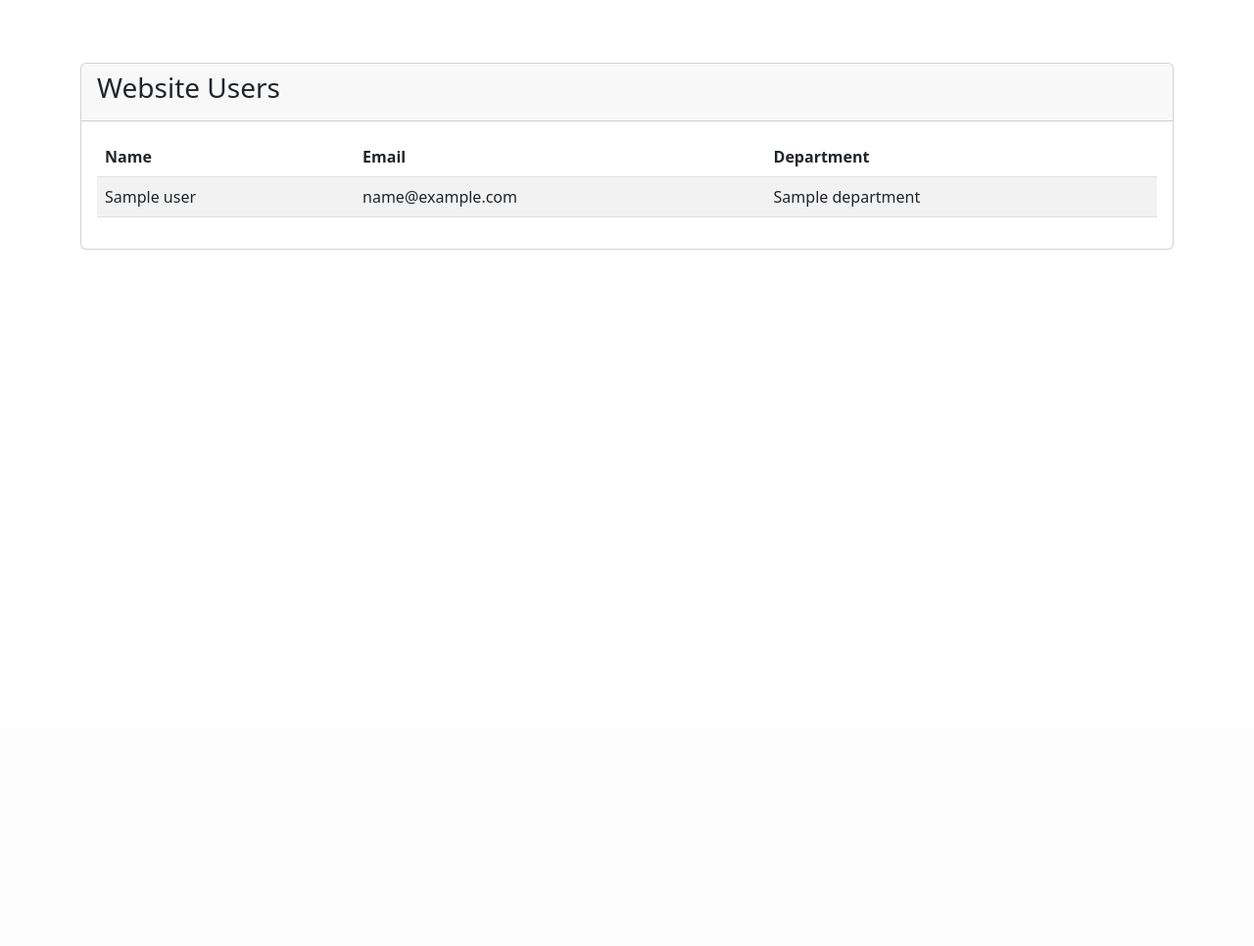
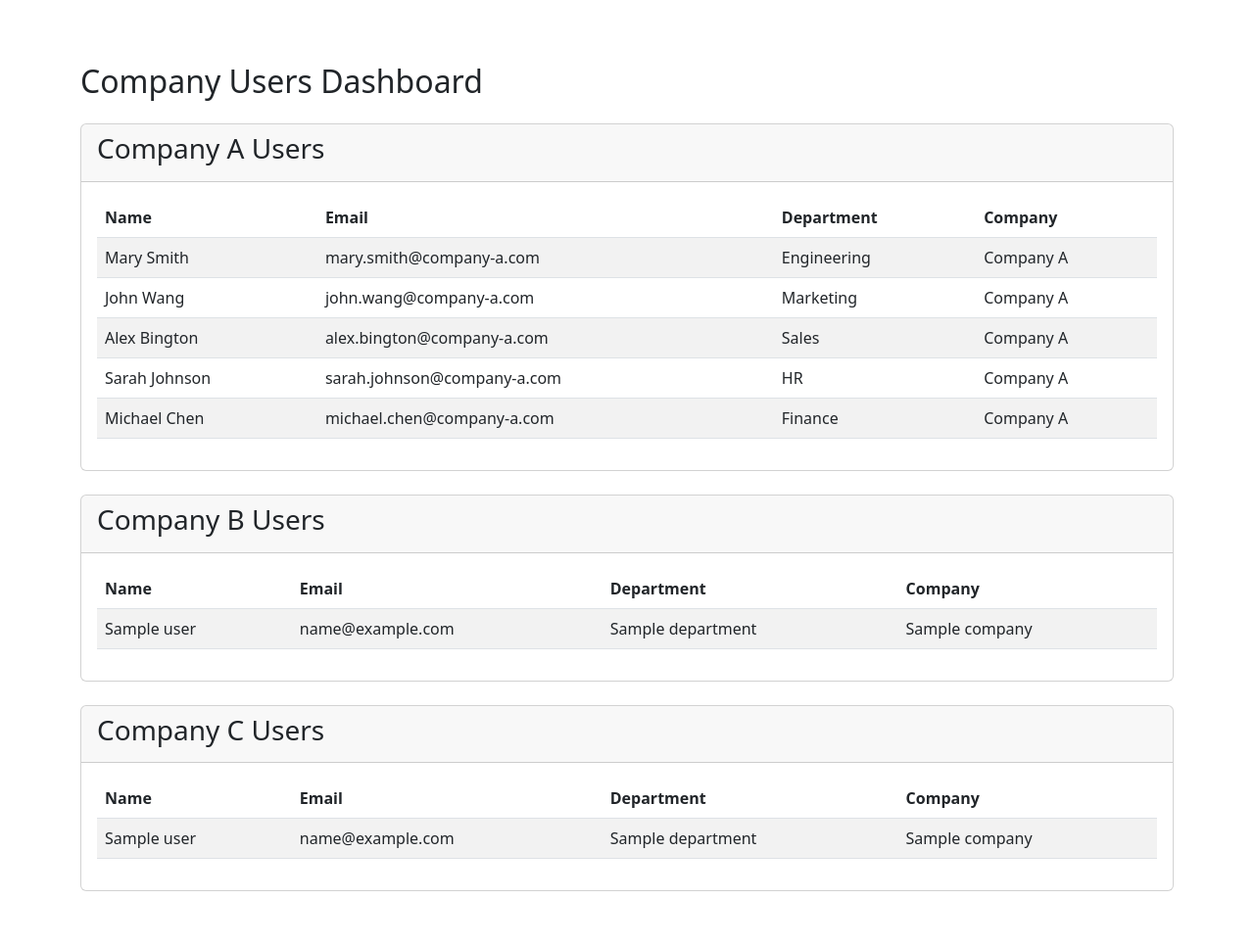
Before and after one commit to Sandyhub007/companyewebsite2, a Flask app: template templates/admin_dashboard.html in a window 1280 px wide. Shown: the part 56-1022 px from the top of the page at 98% size. Before the commit the page ends 311 px from the top, so only its background shows below. Run offline with Flask 3, Linux system fonts and the light colour scheme; the template is opened without the code that fills it: values that come from a table or form of the project are taken from there, most other values are stand-ins (such as "Sample title", 1, 10 or a date in 2020).

Commit message:
Added multi-company user list system with CURL integration

```diff
--- a/app.py
+++ b/app.py
@@ -1,9 +1,11 @@
-from flask import Flask, render_template, request, redirect, url_for, flash, session
+from flask import Flask, render_template, request, redirect, url_for, flash, session, jsonify
 from flask_login import LoginManager, UserMixin, login_user, login_required, logout_user, current_user
 from werkzeug.security import generate_password_hash, check_password_hash
 from whitenoise import WhiteNoise
+from flask_sqlalchemy import SQLAlchemy
 import os
 from dotenv import load_dotenv
+import requests
 
 # Load environment variables
 load_dotenv()
@@ -11,11 +13,36 @@ load_dotenv()
 app = Flask(__name__)
 app.wsgi_app = WhiteNoise(app.wsgi_app, root='static/')
 app.secret_key = os.getenv('SECRET_KEY', os.urandom(24))
+
+# Database configuration
+app.config['SQLALCHEMY_DATABASE_URI'] = os.getenv('DATABASE_URL', 'sqlite:///company_a.db')
+app.config['SQLALCHEMY_TRACK_MODIFICATIONS'] = False
+db = SQLAlchemy(app)
+
+# Company configuration
+COMPANY_NAME = "Company A"
+COMPANY_B_URL = os.getenv('COMPANY_B_URL', 'http://company-b.example.com')
+COMPANY_C_URL = os.getenv('COMPANY_C_URL', 'http://company-c.example.com')
+
+# User model for database
+class CompanyUser(db.Model):
+    id = db.Column(db.Integer, primary_key=True)
+    name = db.Column(db.String(100), nullable=False)
+    email = db.Column(db.String(120), unique=True, nullable=False)
+    department = db.Column(db.String(50), nullable=False)
+    company = db.Column(db.String(50), nullable=False)
+
+# Admin user model
+class User(UserMixin):
+    def __init__(self, user_id):
+        self.id = user_id
+
+# Initialize login manager
 login_manager = LoginManager()
 login_manager.init_app(app)
 login_manager.login_view = 'login'
 
-# Mock user database
+# Mock admin database
 users = {
     os.getenv('ADMIN_USERNAME', 'admin'): {
         'password': generate_password_hash(os.getenv('ADMIN_PASSWORD', 'admin123')),
@@ -23,24 +50,30 @@ users = {
     }
 }
 
-# Mock website users list
-website_users = [
-    {'name': 'Mary Smith', 'email': 'mary.smith@company.com', 'department': 'Engineering'},
-    {'name': 'John Wang', 'email': 'john.wang@company.com', 'department': 'Marketing'},
-    {'name': 'Alex Bington', 'email': 'alex.bington@company.com', 'department': 'Sales'},
-    {'name': 'Sarah Johnson', 'email': 'sarah.johnson@company.com', 'department': 'HR'},
-    {'name': 'Michael Chen', 'email': 'michael.chen@company.com', 'department': 'Finance'}
-]
-
-class User(UserMixin):
-    def __init__(self, user_id):
-        self.id = user_id
-
 @login_manager.user_loader
 def load_user(user_id):
     if user_id in users:
         return User(user_id)
     return None
+
+# Initialize database with sample data
+def init_db():
+    with app.app_context():
+        db.create_all()
+        # Add sample users if database is empty
+        if CompanyUser.query.count() == 0:
+            sample_users = [
+                CompanyUser(name='Mary Smith', email='mary.smith@company-a.com', department='Engineering', company='Company A'),
+                CompanyUser(name='John Wang', email='john.wang@company-a.com', department='Marketing', company='Company A'),
+                CompanyUser(name='Alex Bington', email='alex.bington@company-a.com', department='Sales', company='Company A'),
+                CompanyUser(name='Sarah Johnson', email='sarah.johnson@company-a.com', department='HR', company='Company A'),
+                CompanyUser(name='Michael Chen', email='michael.chen@company-a.com', department='Finance', company='Company A')
+            ]
+            db.session.add_all(sample_users)
+            db.session.commit()
+
+# Initialize database
+init_db()
 
 @app.route('/')
 def home():
@@ -76,7 +109,38 @@ def admin_dashboard():
     if current_user.id != os.getenv('ADMIN_USERNAME', 'admin'):
         flash('Access denied', 'error')
         return redirect(url_for('home'))
-    return render_template('admin_dashboard.html', users=website_users)
+
+    # Get local users
+    local_users = CompanyUser.query.filter_by(company=COMPANY_NAME).all()
+
+    # Get users from other companies using CURL (requests)
+    try:
+        company_b_users = requests.get(f"{COMPANY_B_URL}/api/users").json()
+    except:
+        company_b_users = []
+        flash('Could not fetch users from Company B', 'error')
+
+    try:
+        company_c_users = requests.get(f"{COMPANY_C_URL}/api/users").json()
+    except:
+        company_c_users = []
+        flash('Could not fetch users from Company C', 'error')
+
+    return render_template('admin_dashboard.html',
+                         local_users=local_users,
+                         company_b_users=company_b_users,
+                         company_c_users=company_c_users)
+
+@app.route('/api/users')
+def get_users():
+    """API endpoint to get users from this company"""
+    users = CompanyUser.query.filter_by(company=COMPANY_NAME).all()
+    return jsonify([{
+        'name': user.name,
+        'email': user.email,
+        'department': user.department,
+        'company': user.company
+    } for user in users])
 
 @app.route('/logout')
 @login_required
--- a/requirements.txt
+++ b/requirements.txt
@@ -4,3 +4,5 @@ Werkzeug==3.0.1
 python-dotenv==1.0.1
 gunicorn==21.2.0
 whitenoise==6.6.0
+Flask-SQLAlchemy==3.1.1
+requests==2.31.0
--- a/templates/admin_dashboard.html
+++ b/templates/admin_dashboard.html
@@ -5,9 +5,12 @@
 {% block content %}
 <div class="row">
     <div class="col-12">
-        <div class="card">
+        <h2 class="mb-4">Company Users Dashboard</h2>
+
+        <!-- Company A Users -->
+        <div class="card mb-4">
             <div class="card-header">
-                <h3>Website Users</h3>
+                <h3>Company A Users</h3>
             </div>
             <div class="card-body">
                 <div class="table-responsive">
@@ -17,14 +20,78 @@
                                 <th>Name</th>
                                 <th>Email</th>
                                 <th>Department</th>
+                                <th>Company</th>
                             </tr>
                         </thead>
                         <tbody>
-                            {% for user in users %}
+                            {% for user in local_users %}
                             <tr>
                                 <td>{{ user.name }}</td>
                                 <td>{{ user.email }}</td>
                                 <td>{{ user.department }}</td>
+                                <td>{{ user.company }}</td>
+                            </tr>
+                            {% endfor %}
+                        </tbody>
+                    </table>
+                </div>
+            </div>
+        </div>
+
+        <!-- Company B Users -->
+        <div class="card mb-4">
+            <div class="card-header">
+                <h3>Company B Users</h3>
+            </div>
+            <div class="card-body">
+                <div class="table-responsive">
+                    <table class="table table-striped">
+                        <thead>
+                            <tr>
+                                <th>Name</th>
+                                <th>Email</th>
+                                <th>Department</th>
+                                <th>Company</th>
+                            </tr>
+                        </thead>
+                        <tbody>
+                            {% for user in company_b_users %}
+                            <tr>
+                                <td>{{ user.name }}</td>
+                                <td>{{ user.email }}</td>
+                                <td>{{ user.department }}</td>
+                                <td>{{ user.company }}</td>
+                            </tr>
+                            {% endfor %}
+                        </tbody>
+                    </table>
+                </div>
+            </div>
+        </div>
+
+        <!-- Company C Users -->
+        <div class="card mb-4">
+            <div class="card-header">
+                <h3>Company C Users</h3>
+            </div>
+            <div class="card-body">
+                <div class="table-responsive">
+                    <table class="table table-striped">
+                        <thead>
+                            <tr>
+                                <th>Name</th>
+                                <th>Email</th>
+                                <th>Department</th>
+                                <th>Company</th>
+                            </tr>
+                        </thead>
+                        <tbody>
+                            {% for user in company_c_users %}
+                            <tr>
+                                <td>{{ user.name }}</td>
+                                <td>{{ user.email }}</td>
+                                <td>{{ user.department }}</td>
+                                <td>{{ user.company }}</td>
                             </tr>
                             {% endfor %}
                         </tbody>
```
